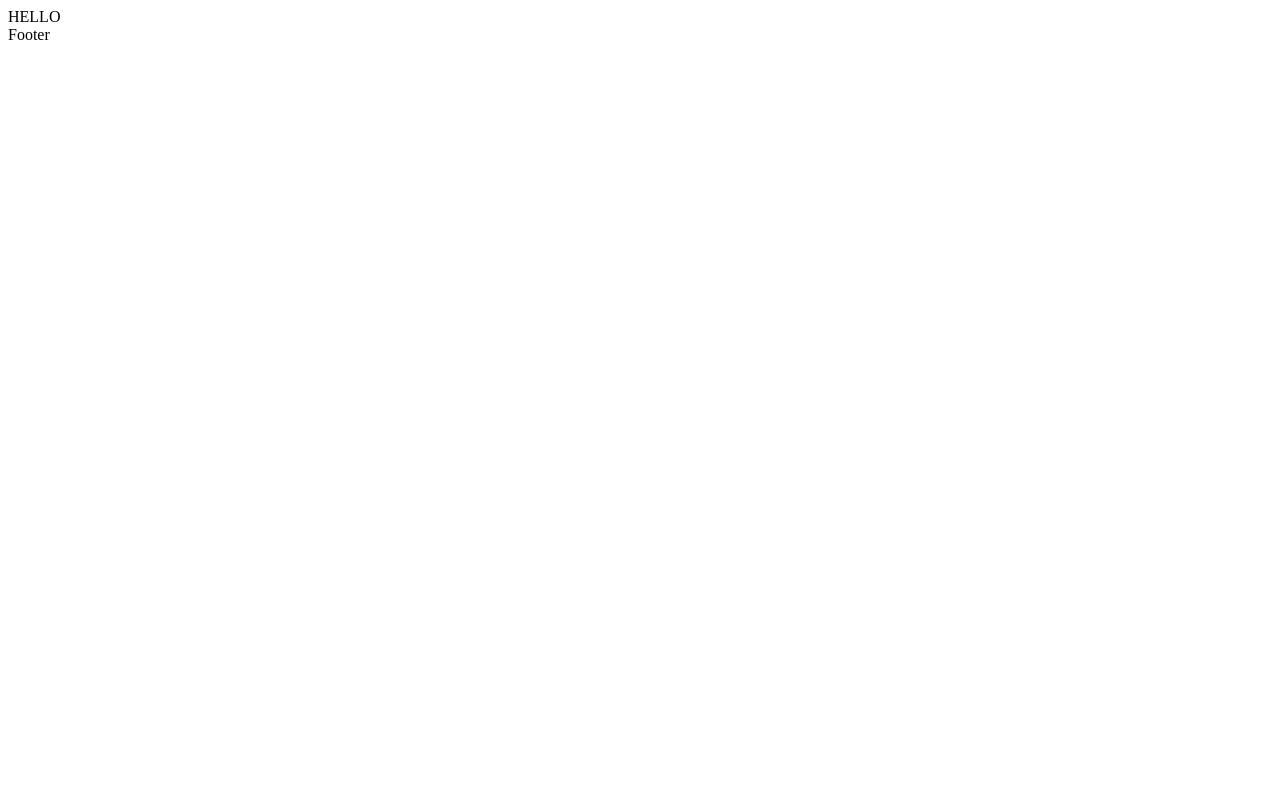
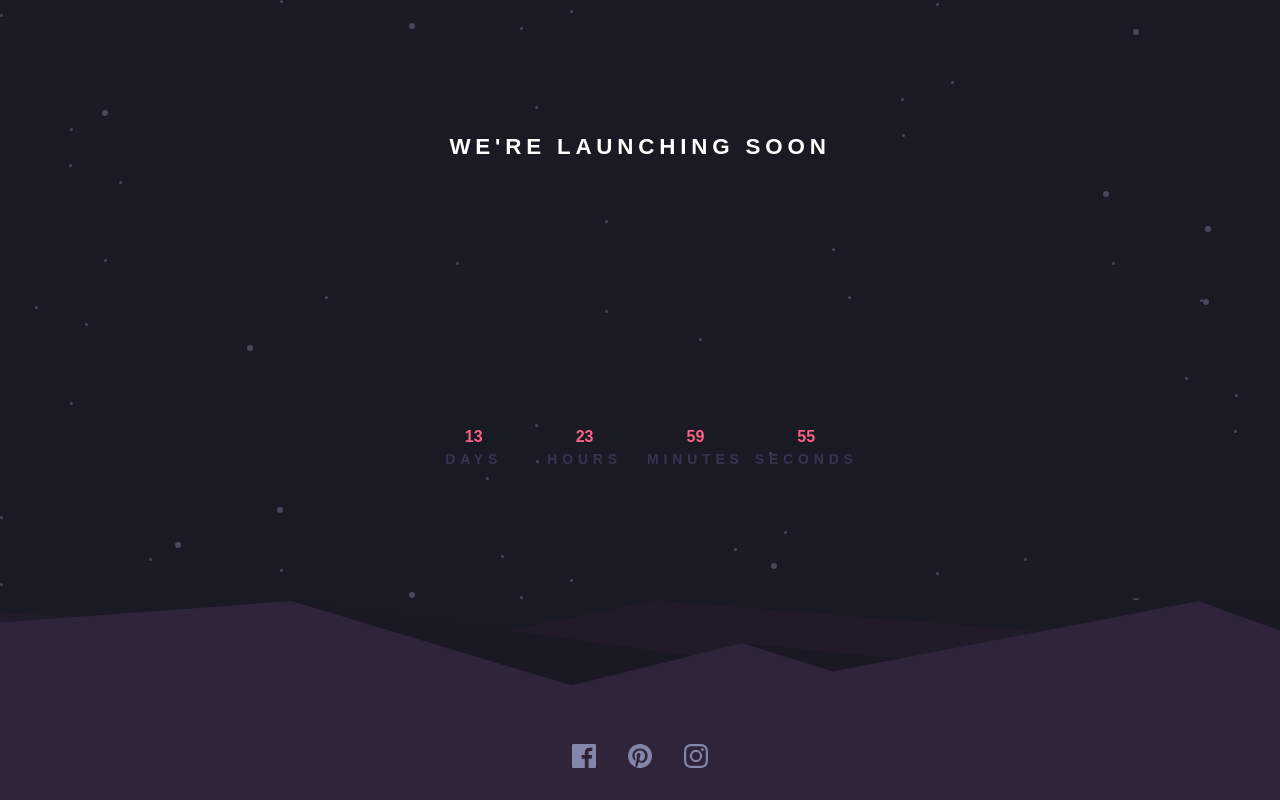
Before and after one commit to ccccchriz/launch-countdown-timer-main, a React (Vite) app: page / in a window 1280 px wide. Built offline with nearby package versions, Linux system fonts and the light colour scheme.

Commit message:
general styling

```diff
--- a/src/App.css
+++ b/src/App.css
@@ -0,0 +1,6 @@
+.page__title {
+  color: hsl(var(--clr-neutral-100));
+  font-size: 1.4rem;
+  letter-spacing: 0.3rem;
+  text-align: center;
+}
--- a/src/App.jsx
+++ b/src/App.jsx
@@ -1,8 +1,14 @@
-import { useState } from "react";
+import Countdown from "./components/Countdown";
 import "./App.css";
 
 export default function App() {
-  const [count, setCount] = useState(0);
+  // 14 days in seconds
+  const countdownTime = 14 * 24 * 60 * 60;
 
-  return <>HELLO</>;
+  return (
+    <>
+      <h2 className="page__title">WE'RE LAUNCHING SOON</h2>
+      <Countdown countdownTime={countdownTime} />
+    </>
+  );
 }
--- a/src/components/Footer.css
+++ b/src/components/Footer.css
@@ -0,0 +1,15 @@
+footer {
+  min-height: 25vh;
+  min-height: 25svh;
+  background-color: hsl(var(--clr-neutral-400));
+  background-image: url(/pattern-hills.svg);
+  background-repeat: no-repeat;
+  background-size: 200% 100%;
+  background-position: bottom right;
+
+  display: flex;
+  justify-content: center;
+  align-items: flex-end;
+  padding-bottom: 2rem;
+  gap: 2rem;
+}
--- a/src/components/Footer.jsx
+++ b/src/components/Footer.jsx
@@ -1,7 +1,19 @@
 import "./Footer.css";
 
 const Footer = () => {
-  return <div>Footer</div>;
+  return (
+    <>
+      <a href="">
+        <img src="/icon-facebook.svg" alt="facebook" />
+      </a>
+      <a href="">
+        <img src="/icon-pinterest.svg" alt="pinterest" />
+      </a>
+      <a href="">
+        <img src="/icon-instagram.svg" alt="instagram" />
+      </a>
+    </>
+  );
 };
 
 export default Footer;
--- a/src/index.css
+++ b/src/index.css
@@ -0,0 +1,92 @@
+/*
+  1. Use a more-intuitive box-sizing model.
+*/
+*,
+*::before,
+*::after {
+  box-sizing: border-box;
+}
+/*
+  2. Remove default margin
+*/
+* {
+  margin: 0;
+}
+/*
+  Typographic tweaks!
+  3. Add accessible line-height
+  4. Improve text rendering
+*/
+body {
+  line-height: 1.5;
+  -webkit-font-smoothing: antialiased;
+}
+/*
+  5. Improve media defaults
+*/
+img,
+picture,
+video,
+canvas,
+svg {
+  display: block;
+  max-width: 100%;
+}
+/*
+  6. Remove built-in form typography styles
+*/
+input,
+button,
+textarea,
+select {
+  font: inherit;
+}
+/*
+  7. Avoid text overflows
+*/
+p,
+h1,
+h2,
+h3,
+h4,
+h5,
+h6 {
+  overflow-wrap: break-word;
+}
+/*
+  8. Create a root stacking context
+*/
+#root,
+#__next {
+  isolation: isolate;
+}
+
+:root {
+  --clr-primary-blue: 237, 18%, 59%;
+  --clr-primary-red: 345, 95%, 68%;
+
+  --clr-neutral-100: 0, 0%, 100%;
+  --clr-neutral-200: 236, 21%, 26%;
+  --clr-neutral-300: 235, 16%, 14%;
+  --clr-neutral-400: 234, 17%, 12%;
+
+  --ff-base: "Red Hat Text", sans-serif;
+  --fw-bold: 700;
+}
+
+@font-face {
+  font-family: "Red Hat Text", sans-serif;
+  font-weight: 700;
+  src: url();
+}
+
+main {
+  min-height: 75vh;
+  min-height: 75svh;
+  background-image: url(/bg-stars.svg);
+  background-color: hsl(var(--clr-neutral-400));
+  font-family: var(--ff-base);
+  font-weight: var(--fw-bold);
+  display: grid;
+  place-items: center;
+}
```
